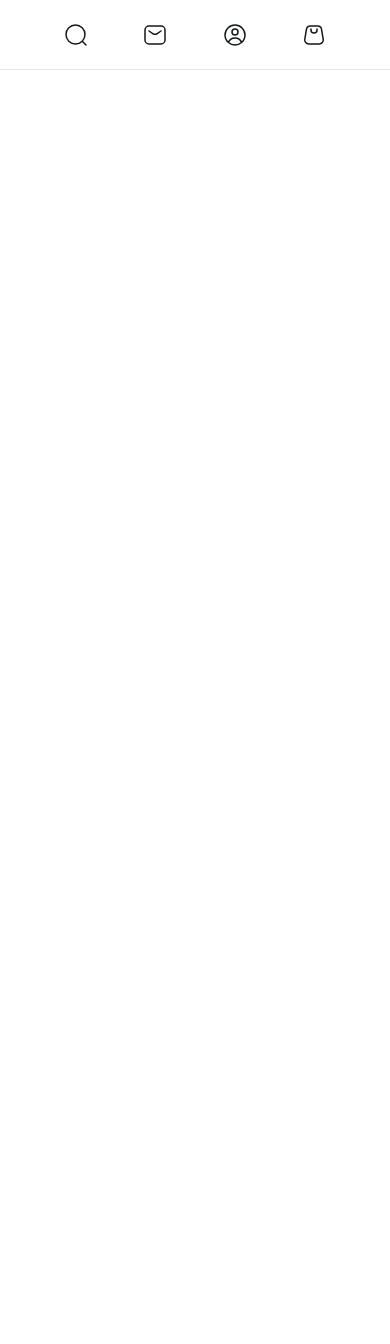
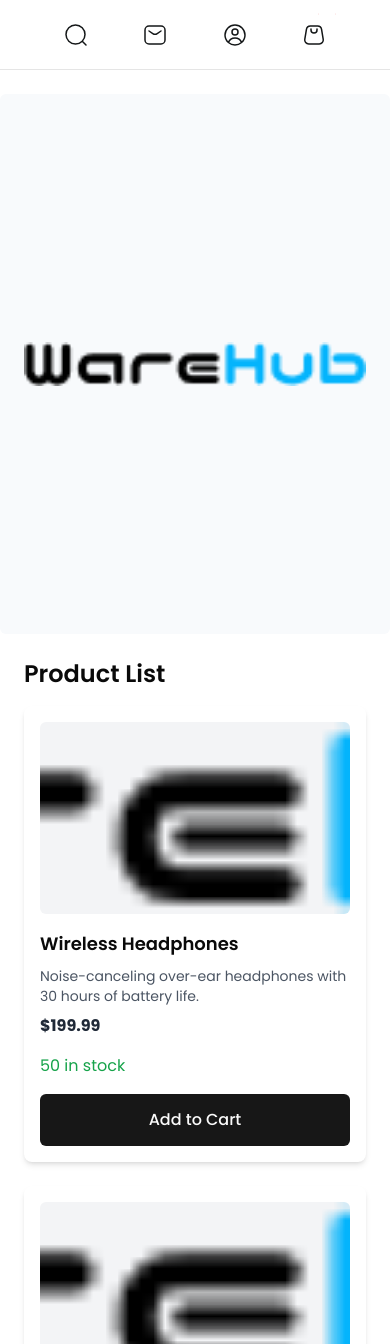
Before and after one commit to DTI-Final-Project-Group-3/frontend, a Next.js app: page / in a window 390 px wide. Shown: the top 1344 px of the page. Before the commit the page ends 844 px from the top, so only its background shows below. Built offline with nearby package versions, Linux system fonts and the light colour scheme.

Commit message:
feat : add mock dummy product to test cart functionality

```diff
--- a/src/app/page.tsx
+++ b/src/app/page.tsx
@@ -1,7 +1,68 @@
+"use client";
+
+import { Button } from "@/components/ui/button";
+import { mockProducts } from "@/constant/DummyProductsData";
+import { useCartStore } from "@/store/cartStore";
+import Image from "next/image";
+
 export default function Home() {
+  const addToCart = useCartStore((state) => state.addToCart);
+  const isUserVerified = (useCartStore.getState().isUserVerified = true);
+  const isUserRegistred = (useCartStore.getState().isUserRegistered = true);
+
   return (
-    <div className="min-h-[calc(100vh-70px)] w-full">
-      <main className=""></main>
+    <div className="min-h-[calc(100vh-70px)] mt-[24px] w-full">
+      <div className="h-[540px] md:max-w-4xl lg:max-w-7xl mx-auto w-full px-6 relative bg-slate-50 rounded-md">
+        <Image
+          src="/images/WareHub.png"
+          alt="hero images"
+          height={200}
+          width={200}
+          className="h-full w-full object-contain rounded-md"
+        />
+      </div>
+      <main className="mt-[24px] md:max-w-4xl lg:max-w-7xl mx-auto w-full px-6 md:px-0">
+        <h1 className="text-2xl font-semibold mb-4">Product List</h1>
+        <div className="grid grid-cols-1 sm:grid-cols-2 lg:grid-cols-4 gap-6">
+          {mockProducts.map((product) => (
+            <div
+              key={product.id}
+              className="bg-white shadow-md rounded-lg p-4 hover:shadow-lg transition-shadow"
+            >
+              <div className="h-48 w-full relative bg-gray-100 rounded-md">
+                <Image
+                  src="/images/WareHub.png"
+                  alt={product.name}
+                  height={200}
+                  width={200}
+                  className="h-full w-full object-cover rounded-md"
+                />
+              </div>
+              <h2 className="text-lg font-semibold mt-4">{product.name}</h2>
+              <p className="text-gray-600 text-sm mt-2 line-clamp-2">
+                {product.description}
+              </p>
+              <p className="text-gray-800 font-bold mt-2">${product.price}</p>
+              <p className="text-green-600 my-4">
+                {product.stock > 0
+                  ? `${product.stock} in stock`
+                  : "Out of stock"}
+              </p>
+
+              <Button
+                onClick={() => {
+                  if (product.stock > 0) {
+                    addToCart(product);
+                  } else alert("Product out of stock!");
+                }}
+                disabled={product.stock <= 0}
+              >
+                Add to Cart
+              </Button>
+            </div>
+          ))}
+        </div>
+      </main>
       <footer className=""></footer>
     </div>
   );
--- a/src/components/cart/Cart.tsx
+++ b/src/components/cart/Cart.tsx
@@ -9,9 +9,11 @@ import Link from "next/link";
 import { formatPrice } from "@/utils/formatter";
 import { cn } from "@/lib/utils";
 import { useCartToggleStore } from "@/store/cartToggle";
+import { useCartStore } from "@/store/cartStore";
 
 const Cart: FC = () => {
   const { showCart, toggleShowCart } = useCartToggleStore();
+  const cartItems = useCartStore((state) => state.cartItems);
 
   return (
     <>
@@ -59,9 +61,20 @@ const Cart: FC = () => {
           <div className="flex flex-col justify-between h-full">
             {/* Cart Items */}
             <div className="overflow-y-auto max-x-[30vh] space-y-4 mt-[40px] mb-[24px]">
-              <CartItem />
-              <CartItem />
-              <CartItem />
+              {cartItems.length > 0 ? (
+                cartItems.map((item) => (
+                  <CartItem
+                    key={item.id}
+                    id={item.id}
+                    name={item.name}
+                    price={item.price}
+                    quantity={item.quantity}
+                    stock={item.stock}
+                  />
+                ))
+              ) : (
+                <p className="text-center mt-10">Your cart is empty.</p>
+              )}
             </div>
 
             {/* Footer */}
--- a/src/components/navbar/Navbar.tsx
+++ b/src/components/navbar/Navbar.tsx
@@ -4,7 +4,7 @@ import MenuItems from "./components/MenuItems";
 
 const Navbar: FC = () => {
   return (
-    <header className="h-[70px] w-full sticky top-0 bg-white border-b-[1px]">
+    <header className="h-[70px] w-full sticky top-0 bg-white border-b-[1px] z-10">
       <nav className="flex justify-between items-center h-full md:max-w-4xl lg:max-w-7xl mx-auto w-full px-6">
         <Logo />
         <MenuItems />
--- a/src/components/navbar/components/MenuItems.tsx
+++ b/src/components/navbar/components/MenuItems.tsx
@@ -1,5 +1,6 @@
 "use client";
 
+import { useCartStore } from "@/store/cartStore";
 import { useCartToggleStore } from "@/store/cartToggle";
 import Image from "next/image";
 import Link from "next/link";
@@ -13,6 +14,7 @@ const menuItems = [
 
 const MenuItems: FC = () => {
   const toggleShowCart = useCartToggleStore().toggleShowCart;
+  const cartItems = useCartStore().cartItems;
 
   return (
     <nav className="w-full p-4">
@@ -27,11 +29,15 @@ const MenuItems: FC = () => {
             </Link>
           </li>
         ))}
-        {/* Cart item with toggle functionality */}
+
+        {/* Cart icon */}
         <li
-          className="hover:bg-slate-100 p-[10px] rounded-xl cursor-pointer"
+          className="hover:bg-slate-100 p-[10px] rounded-xl cursor-pointer relative"
           onClick={toggleShowCart}
         >
+          <span className="absolute top-0 right-0 text-[14px] font-bold bg-red-500 px-2 text-white rounded-full border-white border-[1px]">
+            {cartItems.length < 1 ? "" : cartItems.length}
+          </span>
           <Image src="/icons/cart.svg" alt="Cart" width={24} height={24} />
         </li>
       </ul>
--- /dev/null
+++ b/src/constant/DummyProductsData.ts
@@ -0,0 +1,83 @@
+ // Mock data products
+ export const mockProducts = [
+  {
+    id: 1,
+    name: "Wireless Headphones",
+    productImage: "/images/products/headphones.jpg",
+    description:
+      "Noise-canceling over-ear headphones with 30 hours of battery life.",
+    stock: 50,
+    quantity: 1,
+    price: 199.99,
+  },
+  {
+    id: 2,
+    name: "Smartphone",
+    productImage: "/images/products/smartphone.jpg",
+    description:
+      "High-performance smartphone with stunning display and long battery life.",
+    stock: 30,
+    quantity: 1,
+    price: 899.99,
+  },
+  {
+    id: 3,
+    name: "Gaming Laptop",
+    productImage: "/images/products/laptop.jpg",
+    description:
+      "Powerful gaming laptop with high-end graphics and fast processing.",
+    stock: 15,
+    quantity: 1,
+    price: 1499.99,
+  },
+  {
+    id: 4,
+    name: "Smart Watch",
+    productImage: "/images/products/smartwatch.jpg",
+    description:
+      "Stylish smart watch with fitness tracking and health monitoring features.",
+    stock: 75,
+    quantity: 1,
+    price: 299.99,
+  },
+  {
+    id: 5,
+    name: "Wireless Earbuds",
+    productImage: "/images/products/earbuds.jpg",
+    description:
+      "Compact and comfortable wireless earbuds with superior sound quality.",
+    stock: 100,
+    quantity: 1,
+    price: 129.99,
+  },
+  {
+    id: 6,
+    name: "4K TV",
+    productImage: "/images/products/4k-tv.jpg",
+    description:
+      "Ultra HD 4K smart TV with vivid colors and powerful sound system.",
+    stock: 20,
+    quantity: 1,
+    price: 1199.99,
+  },
+  {
+    id: 7,
+    name: "Bluetooth Speaker",
+    productImage: "/images/products/speaker.jpg",
+    description:
+      "Portable Bluetooth speaker with powerful bass and long battery life.",
+    stock: 60,
+    quantity: 1,
+    price: 99.99,
+  },
+  {
+    id: 8,
+    name: "Tablet",
+    productImage: "/images/products/tablet.jpg",
+    description:
+      "Lightweight tablet with a crisp display and powerful multitasking capabilities.",
+    stock: 40,
+    quantity: 1,
+    price: 499.99,
+  },
+];
--- a/src/store/cartStore.ts
+++ b/src/store/cartStore.ts
@@ -15,6 +15,8 @@ type CartState = {
   totalItems: number;
   addToCart: (product: CartItem) => void;
   updateCart: (productId: number, quantity: number) => void;
+  increaseQuantity: (productId: number) => void;
+  decreaseQuantity: (productId: number) => void;
   removeFromCart: (productId: number) => void;
 };
 
@@ -81,6 +83,28 @@ export const useCartStore = create<CartState>((set) => ({
       return { ...state, cartItems: updatedCartItems, totalItems };
     }),
 
+  // Increase Product Quantity
+  increaseQuantity: (productId) =>
+    set((state) => ({
+      cartItems: state.cartItems.map((item) =>
+        item.id === productId && item.quantity < item.stock
+          ? { ...item, quantity: item.quantity + 1 }
+          : item
+      ),
+    })),
+
+  // Decrease Product Quantity
+  decreaseQuantity: (productId) =>
+    set((state) => ({
+      cartItems: state.cartItems
+        .map((item) =>
+          item.id === productId && item.quantity > 1
+            ? { ...item, quantity: item.quantity - 1 }
+            : item
+        )
+        .filter((item) => item.quantity > 0),
+    })),
+
   // Remove from Cart
   removeFromCart: (productId) =>
     set((state) => {
--- a/src/types/UserDataType.d.ts
+++ /dev/null
@@ -1,4 +0,0 @@
-export type UserData = {
-  id: number;
-  username: string;
-};
```
Also changed, not shown: src/components/cart/components/CartItem.tsx (+25 -14 lines), src/constant/UserData.ts (deleted, +0 -10 lines).
